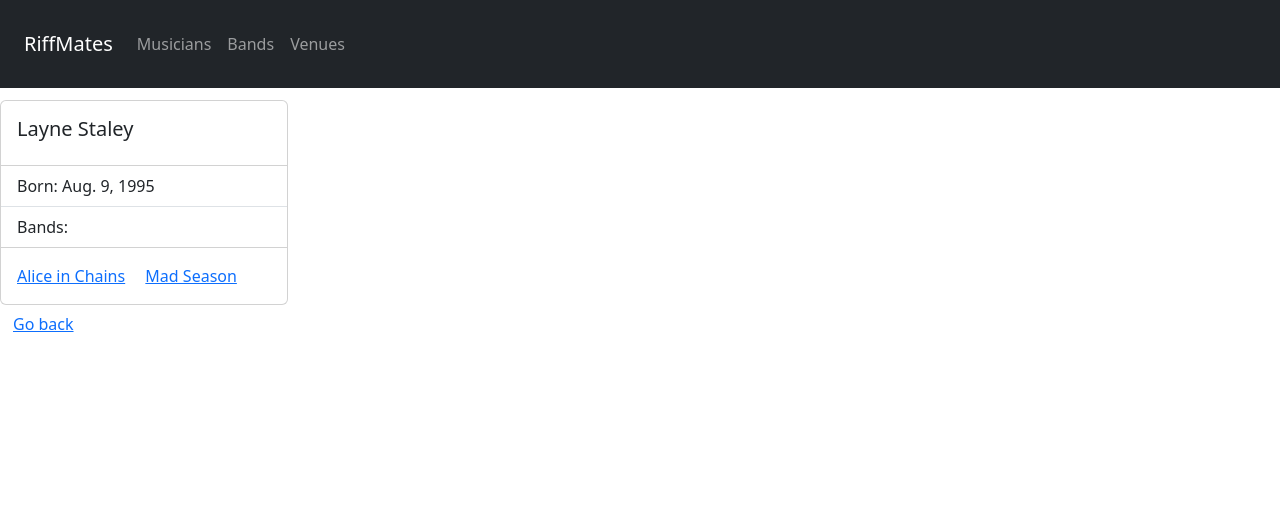
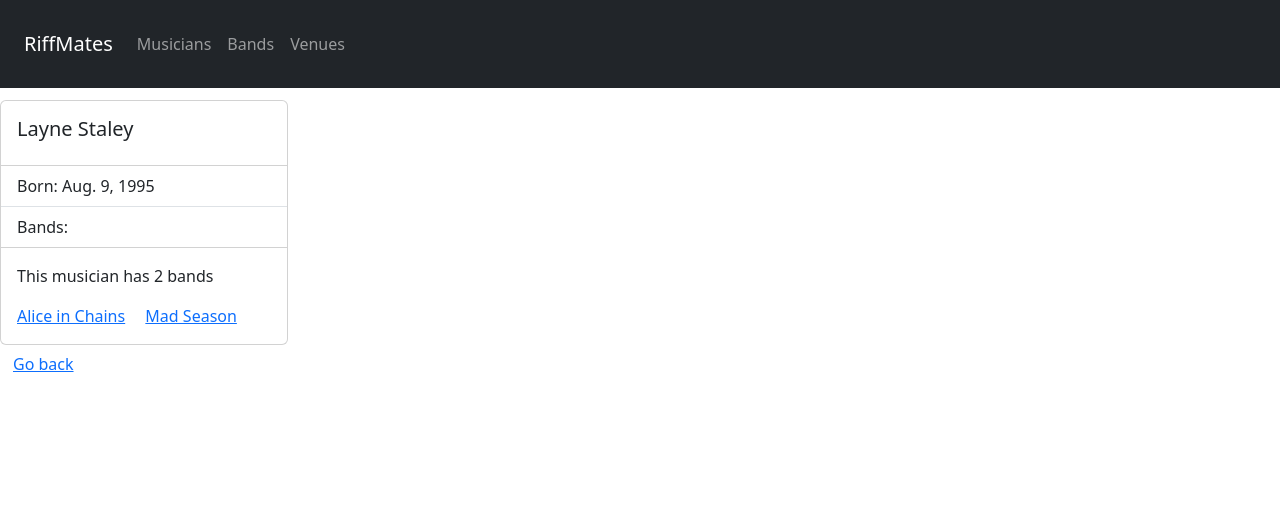
Before and after one commit to Paolovg95/RiffMates, a Django app: page /bands/musician/1/ in a window 1280 px wide. Shown: the top 528 px of the page. Run offline with Django 4.2, Linux system fonts and the light colour scheme; data comes from the database, SQL or seed files in the repository.

Commit message:
Musician template, added pluralize filters for Musician's Bands

```diff
--- a/templates/credits.html
+++ b/templates/credits.html
@@ -5,7 +5,7 @@
 {% endblock title %}
 
 {% block content %}
-  <h3>This website has {{ credit_names|length}} author{{ credit_names|pluralize }}</h3>
+  <h3>This website has {{ credit_names|length }} author{{ credit_names|pluralize }}</h3>
 
   <ul>
     {% for name in credit_names %}
--- a/templates/musician.html
+++ b/templates/musician.html
@@ -18,6 +18,7 @@
     <li class="list-group-item font-weight-bold">Bands:</li>
   </ul>
   <div class="card-body">
+    <p>This musician has {{ bands|length }} band{{ bands|pluralize }}</p>
     {% for band in bands %}
       <a href="{% url 'band' band.id %}" class="card-link">{{ band.name }}</a>
     {% endfor %}
```
